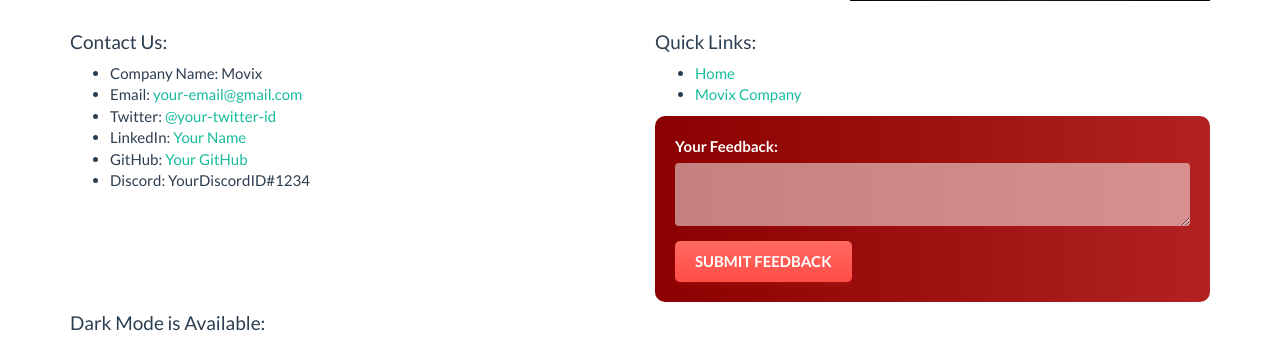
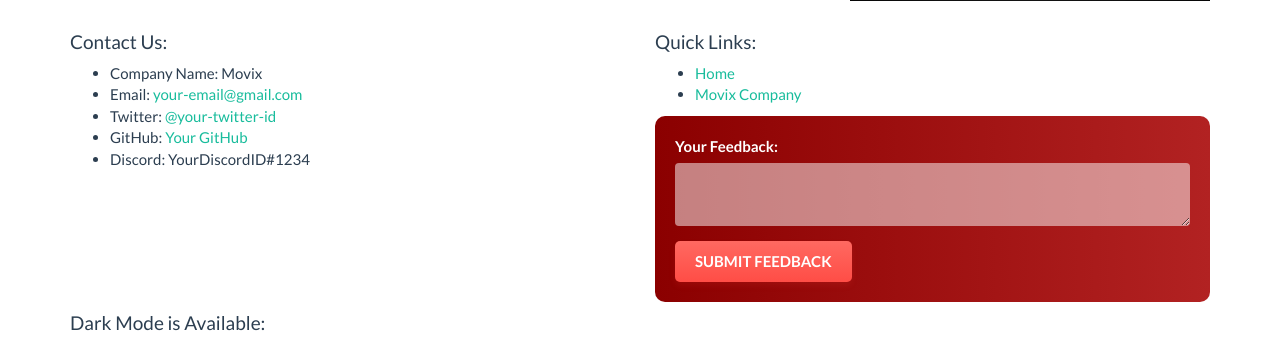
Before and after one commit to harsh2077/movix_a, a PHP site: page /index.php in a window 1280 px wide. Shown: the part 1488-1851 px from the top of the page. Run offline with PHP 8.4, Linux system fonts and the light colour scheme; some web fonts are replaced.

Commit message:
Update footer.php

```diff
--- a/includes/footer.php
+++ b/includes/footer.php
@@ -13,7 +13,6 @@
                     <li>Company Name: Movix</li>
                     <li>Email: <a href="mailto:your-email@gmail.com">your-email@gmail.com</a></li>
                     <li>Twitter: <a href="https://twitter.com/your-twitter-id" target="_blank">@your-twitter-id</a></li>
-                    <li>LinkedIn: <a href="https://www.linkedin.com/in/your-linkedin-id" target="_blank">Your Name</a></li>
                     <li>GitHub: <a href="https://github.com/your-github-id" target="_blank">Your GitHub</a></li>
                     <li>Discord: YourDiscordID#1234</li>
                 </ul>
```
